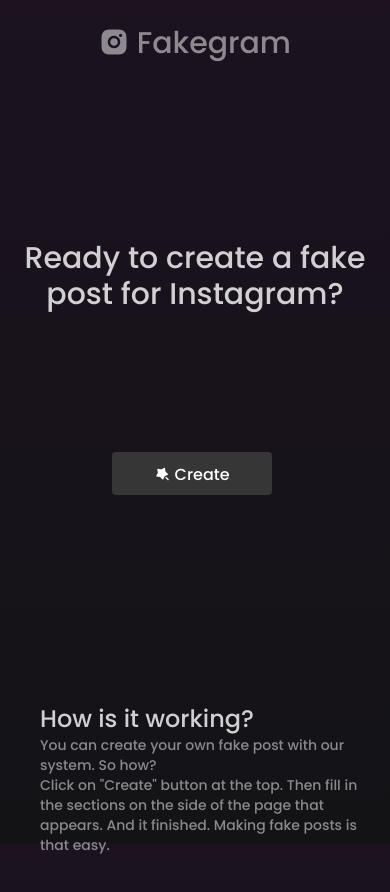
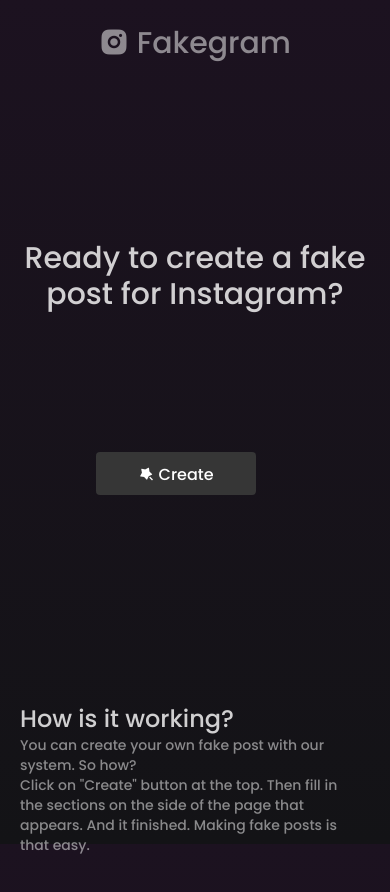
Before and after one commit to Queaxtra/Fakegram, a SvelteKit app: page / in a window 390 px wide. Shown: the top 892 px of the page. Built offline with nearby package versions, Linux system fonts and the light colour scheme.

Commit message:
Add files via upload

```diff
--- a/src/components/Header.svelte
+++ b/src/components/Header.svelte
@@ -7,7 +7,7 @@
             <img class="invisible md:visible lg:visible w-40 md:w-48 lg:w-48 ml-44 md:float-right lg:float-right opacity-50" src="https://i.hizliresim.com/fqtg3bj.png" alt="arrow">
         </div>
         <div class="grid grid-cols-1">
-            <a href="/create" class="p-2 transition-all duration-300 bg-[#363636] hover:bg-[#363636]/50 rounded relative ml-28 md:ml-5 lg:ml-5 w-40 mt-5"><i class="ri-magic-fill relative top-0.5"></i> Create</a>
+            <a href="/create" class="p-2 transition-all duration-300 bg-[#363636] hover:bg-[#363636]/50 rounded relative ml-24 md:ml-5 lg:ml-5 w-40 mt-5"><i class="ri-magic-fill relative top-0.5"></i> Create</a>
         </div>
     </div>
 </div>
--- a/src/components/Info.svelte
+++ b/src/components/Info.svelte
@@ -1,4 +1,4 @@
-<div class="mx-10 md:mx-32 lg:mx-32 mt-52 transition-all duration-300">
+<div class="mx-5 md:mx-32 lg:mx-32 mt-52 transition-all duration-300">
     <h2 class="text-2xl md:text-4xl lg:text-4xl text-white/80">How is it working?</h2>
     <p class="text-sm md:text-lg lg:text-lg w-80 md:w-[30rem] lg:w-[30rem] text-white/50">You can create your own fake post with our system. So how? <br> Click on "Create" button at the top. Then fill in the sections on the side of the page that appears. And it finished. Making fake posts is that easy.</p>
 </div>
```
